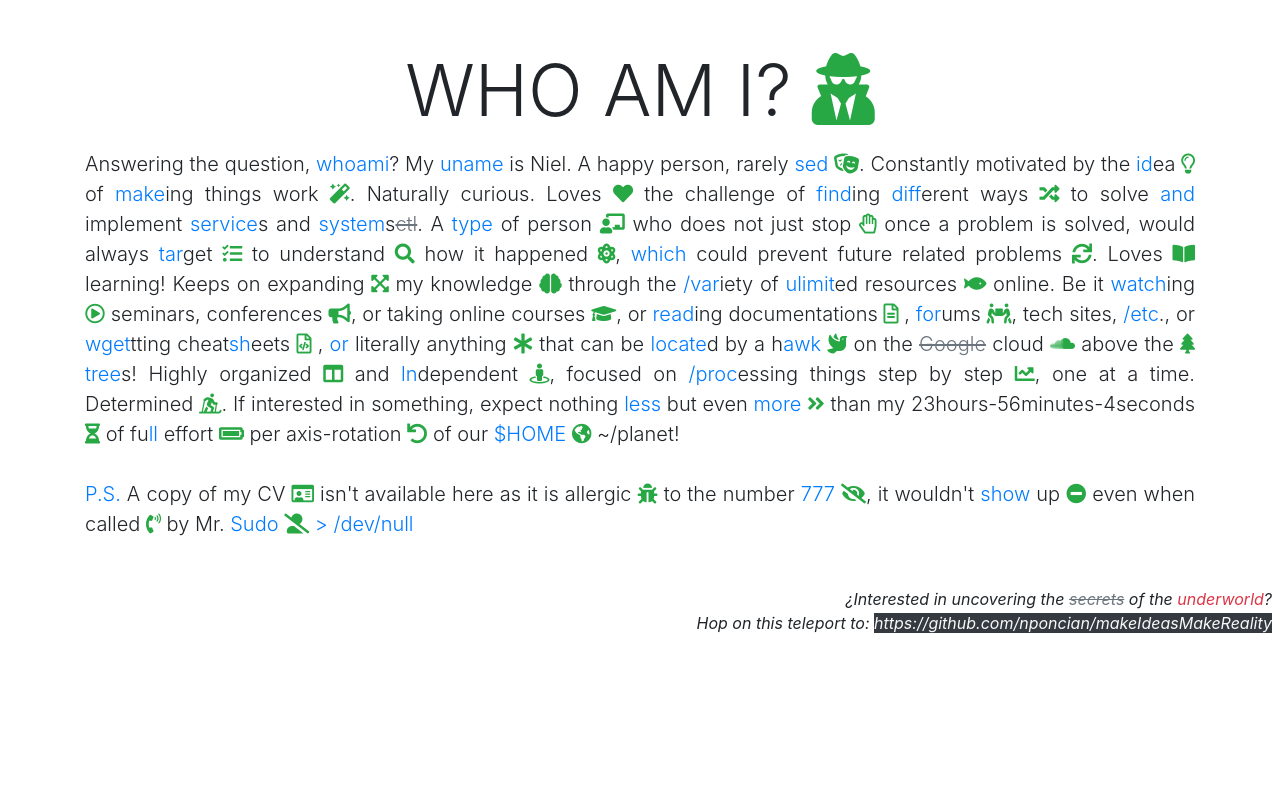
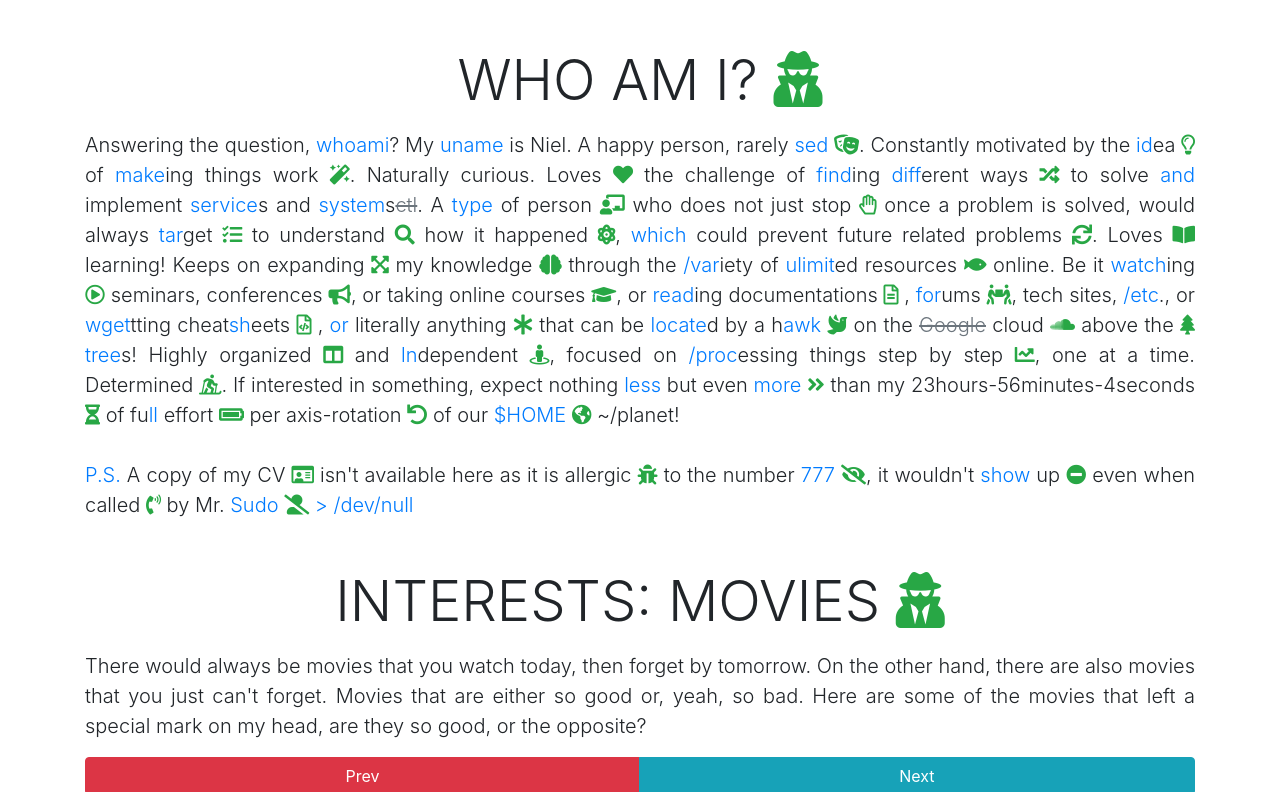
Before and after one commit to nponcian/MakeIdeasMakeReality, a Django app: page /about/whoami/ in a window 1280 px wide. Shown: the part 601-1393 px from the top of the page. Before the commit the page ends 1234 px from the top, so only its background shows below. Run offline with Django 3.2, Linux system fonts and the light colour scheme; some libraries are stand-ins or nearby versions.

Commit message:
Added movies section in profile page

```diff
--- /dev/null
+++ b/about/templates/about/js/whoAmI.js
@@ -0,0 +1,12 @@
+$(document).ready(function () {
+    // $('#moviesCarouselControl #prevMovie').on('click', function(){
+    //     $('#moviesCarousel').carousel('prev');
+    // });
+    // $('#moviesCarouselControl #nextMovie').on('click', function(){
+    //     $('#moviesCarousel').carousel('next');
+    // });
+    $('#moviesCarouselControl').on('click', '.btn', function(){
+        var targetOperation = $(this).val();
+        $('#moviesCarousel').carousel(targetOperation);
+    });
+});
--- a/about/templates/about/whoAmI.html
+++ b/about/templates/about/whoAmI.html
@@ -25,7 +25,7 @@
 {% block body %}
 
 <div class="container text-center">
-    <h1 class="display-3 mt-5">
+    <h1 class="display-4 mt-5">
         WHO AM I?
         <i class="fas fa-user-secret text-success"></i>
     </h1>
@@ -112,4 +112,38 @@
     </p>
 </div>
 
+<div class="container text-center">
+    <h1 class="display-4 mt-5">
+        INTERESTS: MOVIES
+        <i class="fas fa-user-secret text-success"></i>
+    </h1>
+    <p class="lead text-justify mt-3">
+        There would always be movies that you watch today, then forget by tomorrow. On the other hand, there are also movies that you just can't forget. Movies that are either so good or, yeah, so bad. Here are some of the movies that left a special mark on my head, are they so good, or the opposite?
+    </p>
+
+    <div class="btn-group d-flex flex-fill" role="group" aria-label="Carousel controls" id="moviesCarouselControl">
+        <button type="button" class="btn btn-danger" id="prevMovie" value="prev">Prev</button>
+        <button type="button" class="btn btn-info" id="nextMovie" value="next">Next</button>
+    </div>
+    <div id="moviesCarousel" class="carousel slide" data-ride="carousel" data-interval="false">
+        <div class="carousel-inner embed-responsive embed-responsive-16by9">
+            <div class="carousel-item embed-responsive-item active">
+                <iframe src="https://www.youtube.com/embed/v98Rh9qzmPs" frameborder="0" allowfullscreen></iframe>
+            </div>
+            <div class="carousel-item embed-responsive-item">
+                <iframe src="https://www.youtube.com/embed/UgJr0bNmTL8" frameborder="0" allowfullscreen></iframe>
+            </div>
+            <div class="carousel-item embed-responsive-item">
+                <iframe src="https://www.youtube.com/embed/4OuGXlwO3Mo" frameborder="0" allowfullscreen></iframe>
+            </div>
+        </div>
+    </div>
+</div>
+
 {% endblock %}
+
+{% block footer %}
+
+<script type="text/javascript" src="{% static 'about/js/whoAmI.js' %}"></script>
+
+{% endblock %}
```
